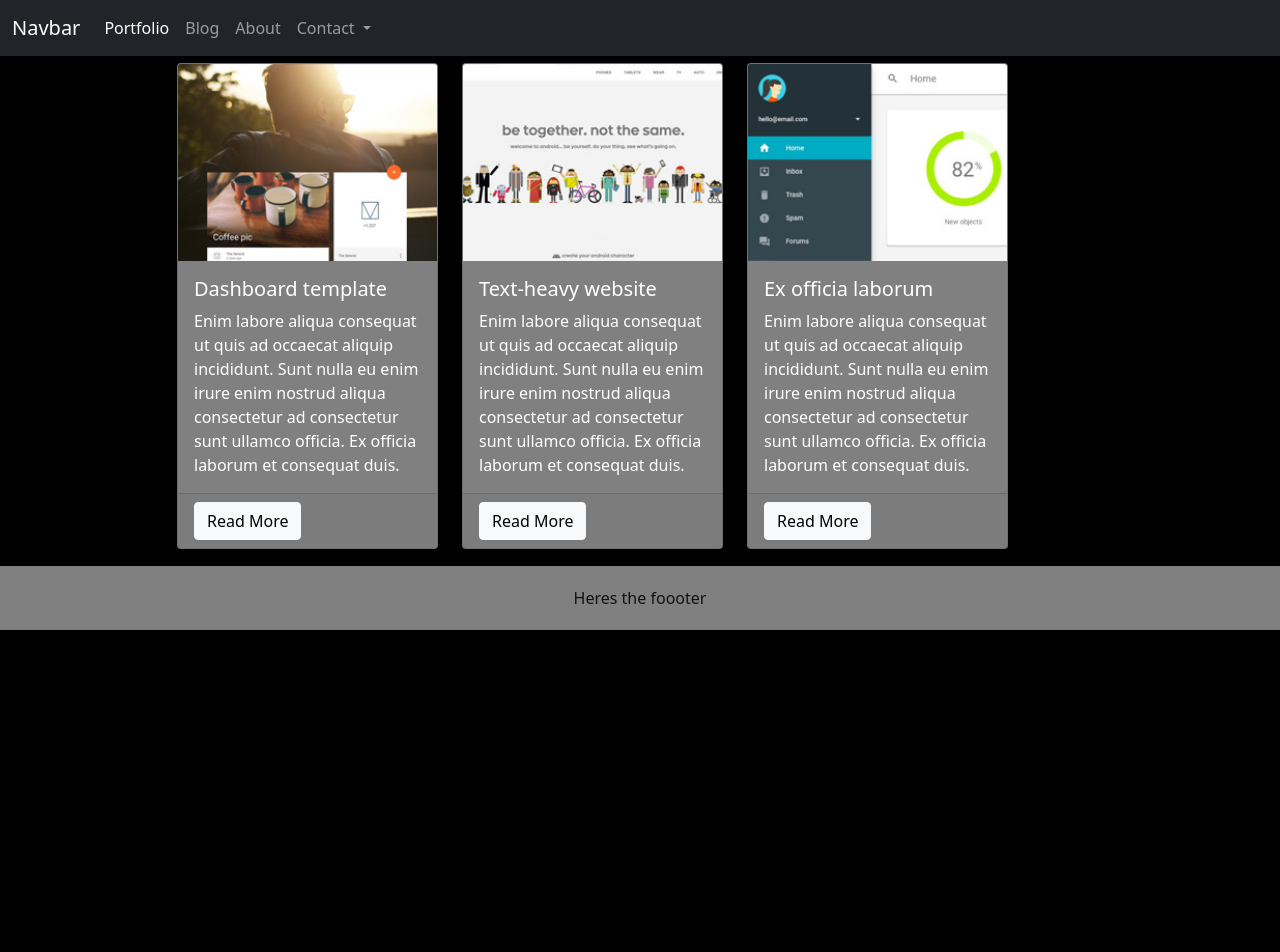
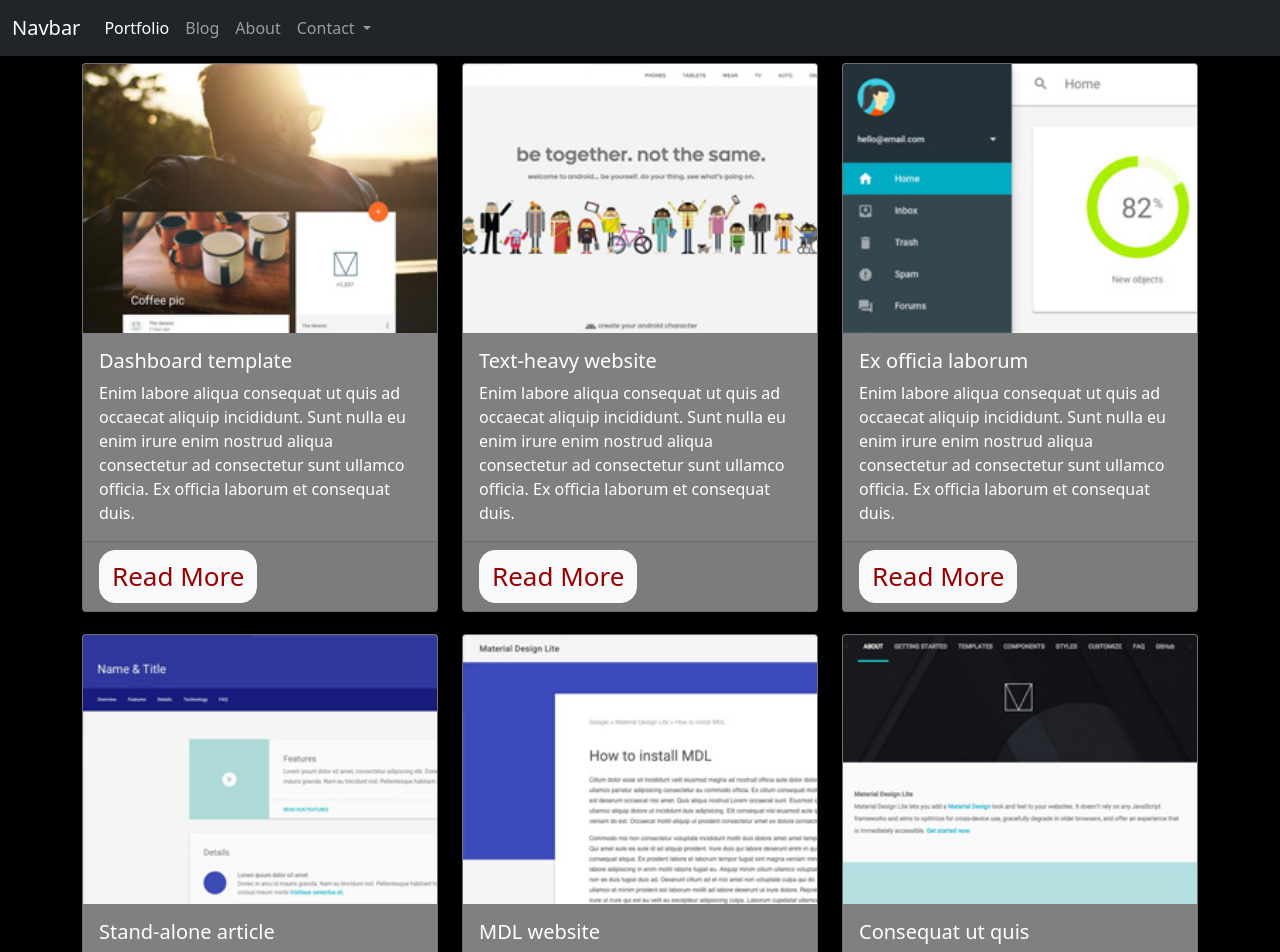
Before and after one commit to ispodeon/demo-app, an Angular app: page /home in a window 1280 px wide. Shown: the top 952 px of the page. Before the commit the page ends 800 px from the top, so only its background shows below. Built offline with nearby package versions, Linux system fonts and the light colour scheme.

Commit message:
mixin experiments

```diff
--- a/src/app/home/home.component.html
+++ b/src/app/home/home.component.html
@@ -1,7 +1,10 @@
 <div class="col-12">
-    <div class="row">
-        <div class="col-1"></div>
-        <app-profile-card class="col-3" [image]="'../assets/example-work0' +(i+1)+ '.jpg'" [title]="profile" *ngFor="let profile of titles; let i = index"></app-profile-card>
-        <div class="col-1"></div>
+    <div class="row row-cols-3">
+        <!--
+            <div class="col-1"></div>
+            <app-profile-card class="col-3" [image]="'../assets/example-work0' +(i+1)+ '.jpg'" [title]="profile" *ngFor="let profile of titles; let i = index"></app-profile-card>
+            <div class="col-1"></div>
+        -->
+        <app-profile-card style="margin-bottom: 22px;" class="col" [image]="'../assets/example-work0' +(i+1)+ '.jpg'" [title]="profile" *ngFor="let profile of titles; let i = index"></app-profile-card>
     </div>
 </div>
--- a/src/app/home/home.component.ts
+++ b/src/app/home/home.component.ts
@@ -21,7 +21,10 @@ export class HomeComponent implements OnInit {
   titles: string[] = [
     "Dashboard template",
     "Text-heavy website",
-    "Ex officia laborum"
+    "Ex officia laborum",
+    "Stand-alone article",
+    "MDL website",
+    "Consequat ut quis"
   ];
   descriptions: string[] = [];
   images: string[] = [];
--- a/src/app/profile-card/profile-card.component.scss
+++ b/src/app/profile-card/profile-card.component.scss
@@ -0,0 +1,7 @@
+@mixin redColor {
+    color: var(--bs-ryan-color);
+}
+
+button {
+    @include redColor;
+}
--- a/src/styles.scss
+++ b/src/styles.scss
@@ -11,11 +11,15 @@ $body-color: #111;
 // 3. Include remainder of required Bootstrap stylesheets
 @import "../node_modules/bootstrap/scss/variables";
 @import "../node_modules/bootstrap/scss/mixins";
+// Create your own map
+$custom-colors: ( "ryan-color": #900);
+// Merge the maps
+$theme-colors: map-merge($theme-colors, $custom-colors);
 $card-color: $white;
 $card-bg: gray;
 $card-height: 100%;
-$btn-link-color: red;
-$btn-font-size: 60sp;
+$btn-font-size: 26px;
+$btn-border-radius: 16px;
 // 4. Include any optional Bootstrap components as you like
 @import "../node_modules/bootstrap/scss/root";
 @import "../node_modules/bootstrap/scss/reboot";
@@ -26,6 +30,9 @@ $btn-font-size: 60sp;
 @import "../node_modules/bootstrap/scss/card";
 @import "../node_modules/bootstrap/scss/buttons";
 // 5. Add additional custom code here
+
+/* -------------------------------------------------------------------------------- */
+
 footer {
     background-color: grey;
     margin-top: 70px;
```
